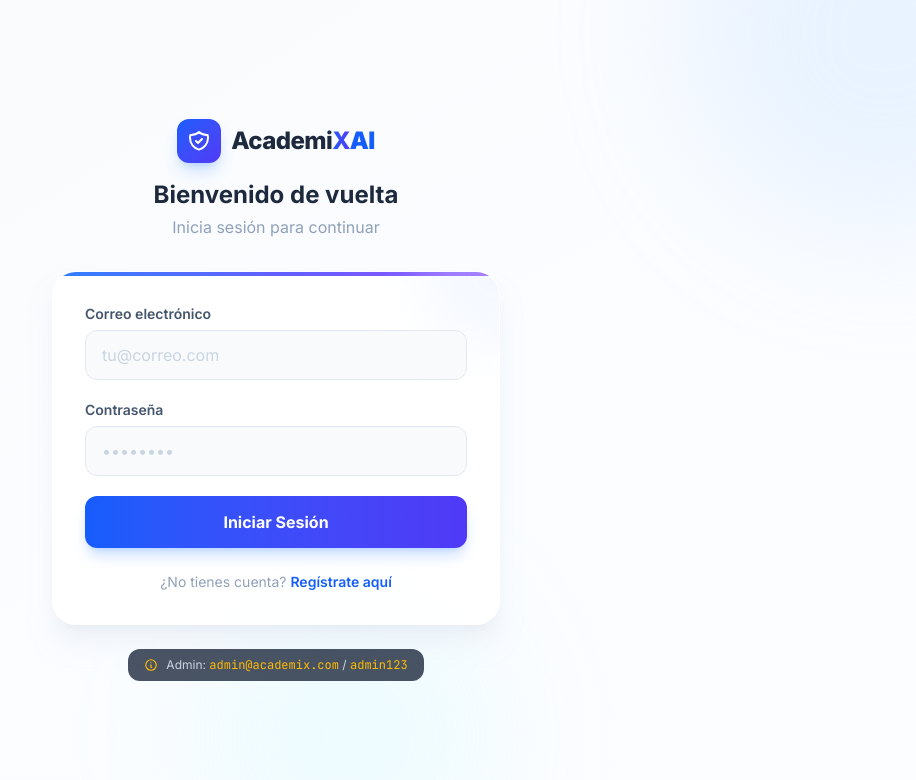
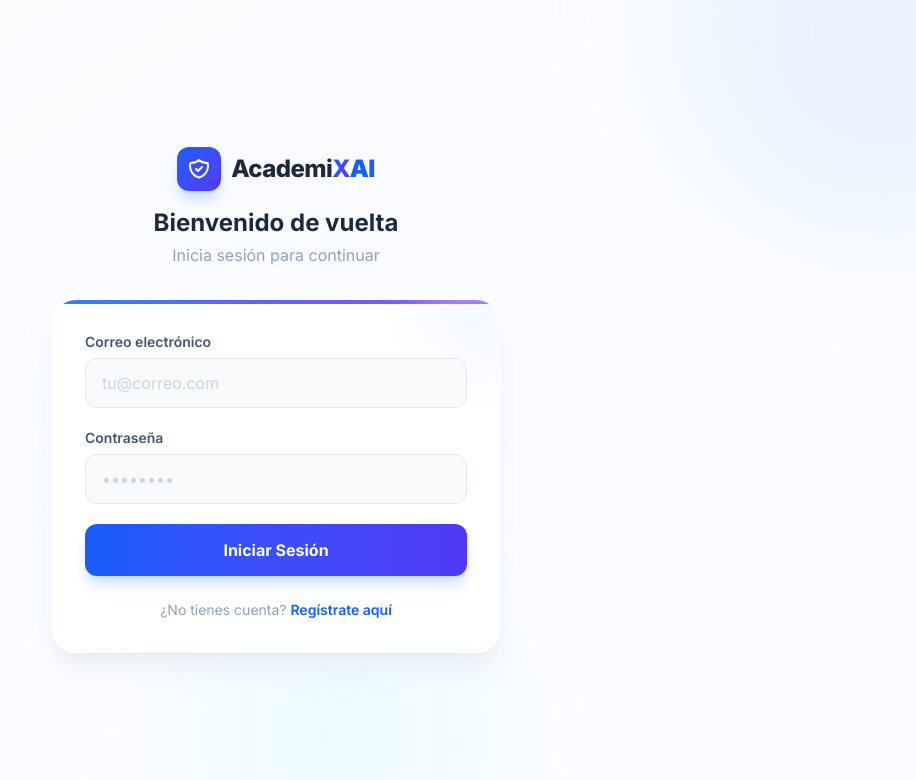
Before and after one commit to JaironCardena/IADetctor-main, a React (Vite) app: page / in a window 1280 px wide. Shown: the top 780 px of the page, without its empty margins (364-1280 px from the left). Built offline with nearby package versions, Linux system fonts and the light colour scheme.

Commit message:
feat: create LoginPage component with form handling and authentication integration

```diff
--- a/src/components/Auth/LoginPage.tsx
+++ b/src/components/Auth/LoginPage.tsx
@@ -111,15 +111,6 @@ export function LoginPage() {
           </div>
         </div>
 
-        {/* Admin hint */}
-        <div className="mt-6 text-center">
-          <div className="inline-flex items-center gap-2 bg-slate-800/80 backdrop-blur-sm text-slate-300 text-xs px-4 py-2 rounded-xl">
-            <svg className="w-3.5 h-3.5 text-amber-400" fill="none" stroke="currentColor" viewBox="0 0 24 24">
-              <path strokeLinecap="round" strokeLinejoin="round" strokeWidth="2" d="M13 16h-1v-4h-1m1-4h.01M21 12a9 9 0 11-18 0 9 9 0 0118 0z" />
-            </svg>
-            <span>Admin: <code className="font-mono text-amber-400">admin@academix.com</code> / <code className="font-mono text-amber-400">admin123</code></span>
-          </div>
-        </div>
       </div>
     </div>
   );
```
